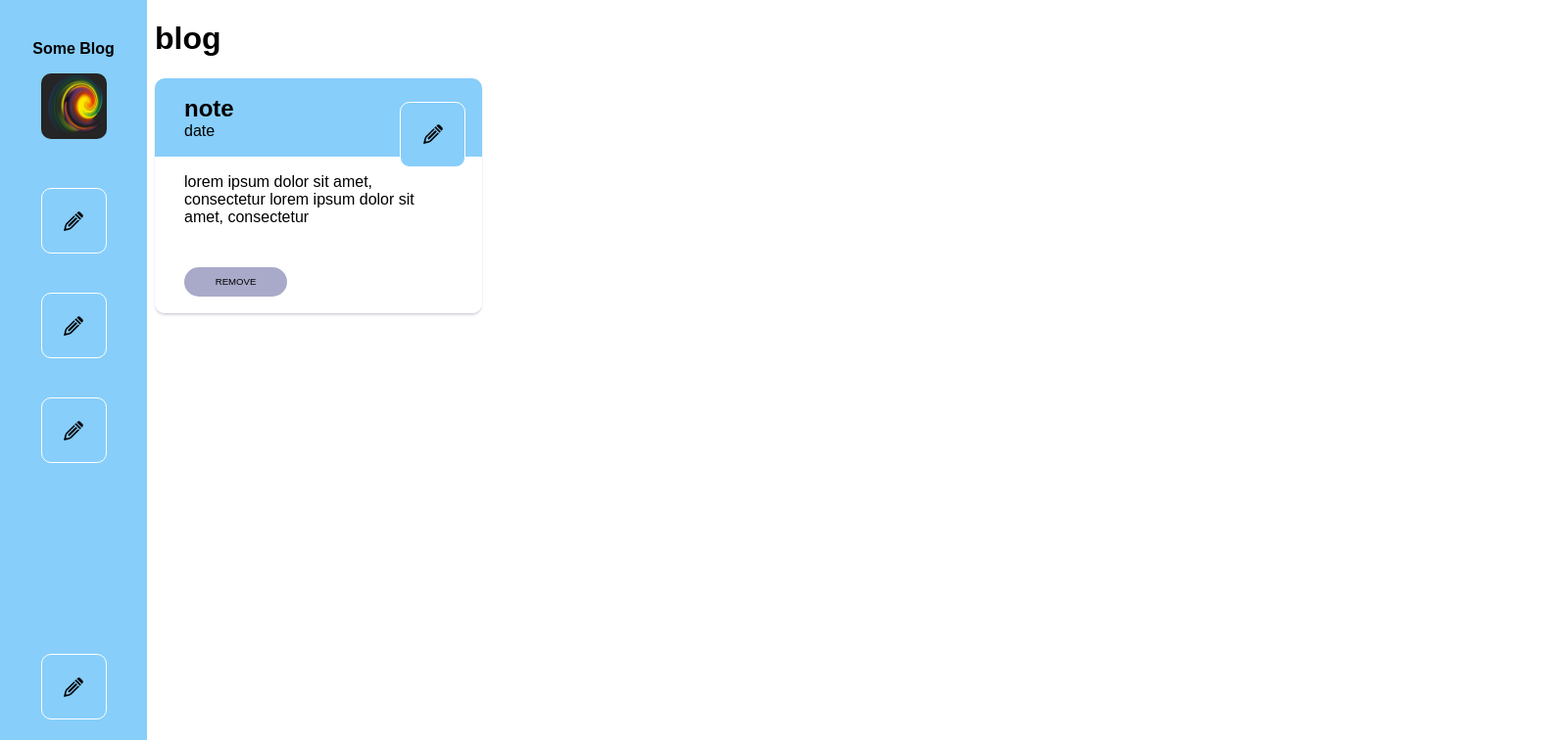
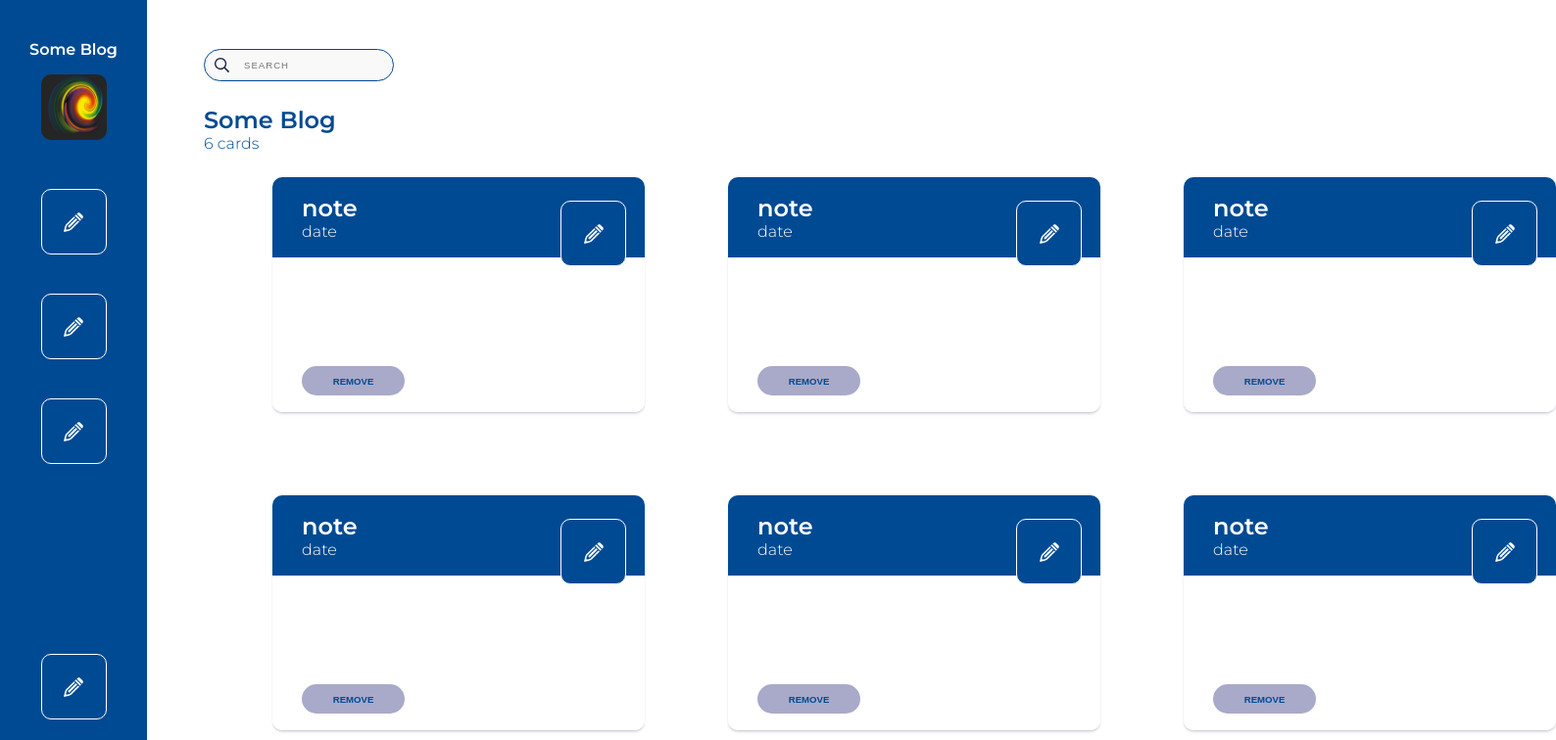
Before and after one commit to zgawronski/some-blog, a React (Create React App) app: page / in a window 1280 px wide. Shown: the top 756 px of the page at 98% size, 1588 px wide, since content can reach past the window. Built offline with nearby package versions, Linux system fonts and the light colour scheme.

Commit message:
cosmetics

```diff
--- a/package.json
+++ b/package.json
@@ -13,6 +13,7 @@
     "react-router-dom": "^5.2.0",
     "react-scripts": "4.0.3",
     "styled-components": "^5.3.0",
+    "templates": "^1.2.9",
     "web-vitals": "^1.1.2"
   },
   "scripts": {
--- a/public/index.html
+++ b/public/index.html
@@ -7,6 +7,8 @@
     <meta name="theme-color" content="#000000" />
     <meta name="description" content="Web site created using create-react-app" />
     <link rel="apple-touch-icon" href="%PUBLIC_URL%/logo192.png" />
+    <link rel="preconnect" href="https://fonts.gstatic.com">
+    <link href="https://fonts.googleapis.com/css2?family=Montserrat:wght@300;600&display=swap" rel="stylesheet">
     <!--
       manifest.json provides metadata used when your web app is installed on a
       user's mobile device or desktop. See https://developers.google.com/web/fundamentals/web-app-manifest/
--- a/src/MainPage/MainPage.jsx
+++ b/src/MainPage/MainPage.jsx
@@ -2,20 +2,20 @@ import React from 'react';
 import { BrowserRouter, Switch, Route } from 'react-router-dom';
 import GlobalStyle from 'styledHelpers/GlobalStyle';
 import styled from 'styled-components';
-import Card from 'components/Card/Card';
 import Sidebar from 'components/Sidebar/Sidebar';
+import Blog from 'components/Blog/Blog'
 
 const MainDiv = styled.div``;
 
 const MainPage = () => (
   <MainDiv>
     <BrowserRouter>
-      <h1>blog</h1>
+      <GlobalStyle />
       <Switch>
-        <Route exact patch='/' component={Card} />
+        <Route exact patch='/'/>
       </Switch>
-      <GlobalStyle />
       <Sidebar />
+      <Blog />
     </BrowserRouter>
   </MainDiv>
 );
--- /dev/null
+++ b/src/components/Blog/Blog.jsx
@@ -0,0 +1,48 @@
+import React from 'react';
+import Card from 'components/Card/Card';
+import styled from 'styled-components';
+import Colors from 'styledHelpers/Colors'
+import Input from 'styledHelpers/Input'
+
+const HeadWrapper = styled.div`
+margin-top: 50px;
+`;
+const BlogDiv = styled.div`
+ display: grid;
+ grid-template-columns: repeat(3, 1fr);
+ grid-gap: 85px;
+ padding: 25px 150px 25px 70px;
+`;
+
+const HeaderDiv = styled.div`
+    h2{
+        margin: 25px 0 0 0;
+        color: ${Colors.primary};
+    }
+    p{
+        color: ${Colors.primary};
+        margin: 0;
+
+    }
+
+`;
+
+const Blog = () => (
+    <HeadWrapper>
+    <HeaderDiv>
+        <Input search placeholder='search' />
+        <h2>Some Blog </h2>
+        <p>6 cards</p>
+    </HeaderDiv>
+    <BlogDiv>
+        <Card />
+        <Card />
+        <Card />
+        <Card />
+        <Card />
+        <Card />
+    </BlogDiv>
+    </HeadWrapper>
+);
+
+export default Blog;
--- a/src/components/Card/Card.jsx
+++ b/src/components/Card/Card.jsx
@@ -6,7 +6,7 @@ import { Wrapper } from 'styledHelpers/Components';
 import Colors from 'styledHelpers/Colors';
 
 const StyledWrapper = styled(Wrapper)`
-  width: 30%;
+  width: 380px;
   min-height: 30vh;
   border-radius: 10px;
   overflow: hidden;
--- a/src/styledHelpers/Button.js
+++ b/src/styledHelpers/Button.js
@@ -19,6 +19,8 @@ const Button = styled.button`
       width: 105px;
       height: 30px;
       font-size: ${FontSize[10]};
+      font-weight: bold;
+      color: ${Colors.primary};
     `}
 `;
 
--- a/src/styledHelpers/ButtonIcon.js
+++ b/src/styledHelpers/ButtonIcon.js
@@ -1,5 +1,5 @@
 import styled from 'styled-components';
-import edit from 'assets/icons/edit.png';
+import edit2 from 'assets/icons/edit2.png';
 import Colors from 'styledHelpers/Colors';
 
 const ButtonIcon = styled.button`
@@ -8,7 +8,7 @@ const ButtonIcon = styled.button`
   height: 67px;
   border-radius: 10px;
   background-color: ${Colors.primary};
-  background-image: url(${edit});
+  background-image: url(${edit2});
   background-size: 20px;
   background-repeat: no-repeat;
   background-position: 50%;
--- a/src/styledHelpers/Colors.js
+++ b/src/styledHelpers/Colors.js
@@ -1,5 +1,5 @@
 const Colors = {
-  primary: '#87cefa',
+  primary: '#004a93',
   buttonSecondary: '#a9a9c9',
   inputPrimary: '#f9f9f9',
   inputTH: '#232C47',
--- a/src/styledHelpers/GlobalStyle.js
+++ b/src/styledHelpers/GlobalStyle.js
@@ -1,7 +1,7 @@
 import { createGlobalStyle } from 'styled-components';
+import Colors from 'styledHelpers/Colors';
 
 const GlobalStyle = createGlobalStyle`
-    @import url('https://fonts.googleapis.com/css2?family=Montserrat:wght@300;600&display=swap');
 
     *, * ::before, * ::after {
         box-sizing: border-box;
@@ -10,8 +10,9 @@ const GlobalStyle = createGlobalStyle`
     }
 
     body {
-        padding-left: 150px;
+        padding-left: 200px;
         font-family: 'Montserrat', sans-serif;
+        color: ${Colors.white}
     }
 `;
 
--- a/src/styledHelpers/Input.js
+++ b/src/styledHelpers/Input.js
@@ -24,6 +24,7 @@ const Input = styled.input`
     background-size: 15px;
     background-position: 10px 50%;
     background-repeat: no-repeat;
+    border: 1px solid ${Colors.primary};
     `}
 `;
 
```
Also changed, not shown: src/assets/icons/edit2.png (added), 1 other file (tests, documents, lock files or other folders).
